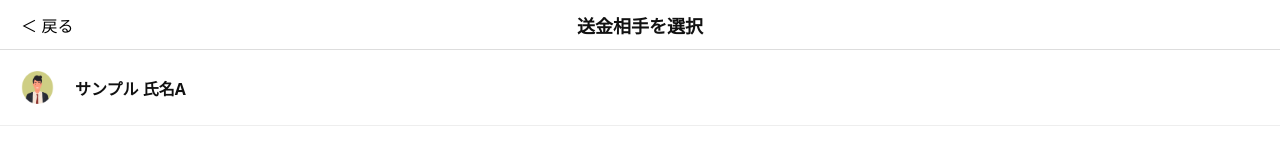
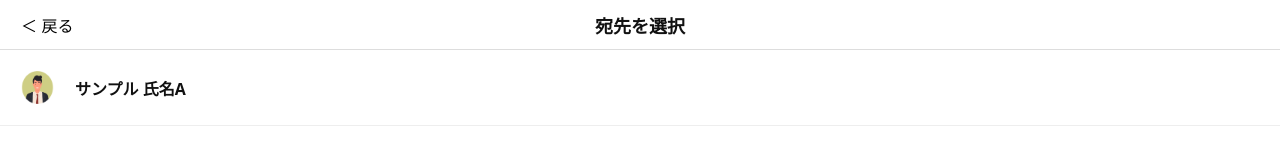
Before and after one commit to Bridge-wkk/team-vitamin-sea-project, a React (Create React App) app: page /recipientlist in a window 1280 px wide. Shown: the top 146 px of the page. Built offline with nearby package versions, Linux system fonts and the light colour scheme; data requests are answered from the project's data file.

Commit message:
！追加

```diff
--- a/src/App.js
+++ b/src/App.js
@@ -93,7 +93,7 @@ export default function App({ loginUser }) {
           style={{ backgroundColor: '#fff5f5', border: '1px solid #ffcccc', marginTop: '10px' }}
           type="button"
         >
-          <img className="actionIcon" src="/images/notification.png" alt="" />
+          <img className="actionIcon" src="/images/bikkurimark.png" alt="" />
           <span className="actionText" style={{ color: '#D11C1C', fontWeight: 'bold' }}>
             支払いリクエストが届いています
           </span>
--- a/src/RecipientList.js
+++ b/src/RecipientList.js
@@ -59,7 +59,7 @@ function RecipientList({ loginUser }) {
         textAlign: 'center',
         pointerEvents: 'none' // ボタンのクリックを邪魔しない設定
       }}>
-        送金相手を選択
+        宛先を選択
       </h2>
     </div>
 
```
Also changed, not shown: public/images/bikkurimark.png (added).
